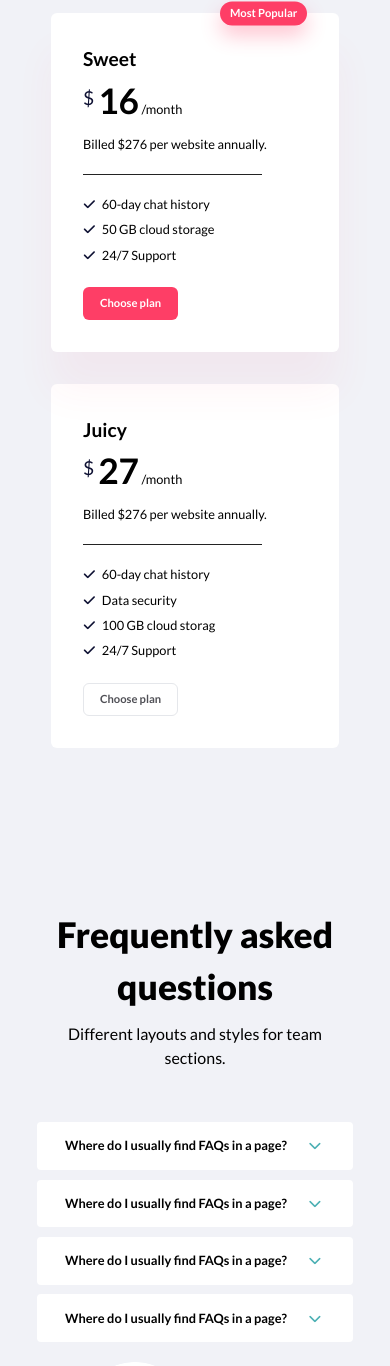
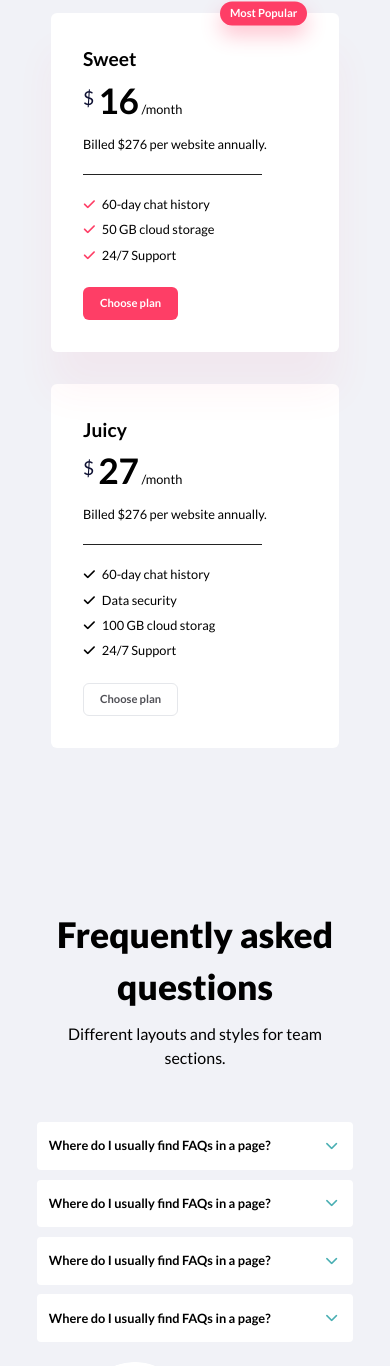
Before and after one commit to youness-159/Mabit_landing-page, a website: page src/pug/index.pug in a window 390 px wide. Shown: the part 7376-8742 px from the top of the page. Drawn offline with nearby package versions, Linux system fonts and the light colour scheme; files that its build step writes are made by us from their sources; files whose address does not match are found by name.

Commit message:
styling feature icon & fixing FAQ responsiveness

```diff
--- a/src/pug/components/accrodion.pug
+++ b/src/pug/components/accrodion.pug
@@ -1,12 +1,13 @@
 mixin accrodion(data)
     details.faq-accrodion.relative.bg-white.transition.rounded-lg(class=" shrink-0 mb-[3%] duration-[3s]")
-        summary.font-semibold.cursor-pointer.text-nowrap.w-fit(class="py-[1.8rem] px-[3.5rem]")
+        summary.font-semibold.flex.items-center.justify-between.gap-4.cursor-pointer.text-nowrap.w-full(class="py-[1.8rem] px-[3.5rem] max-[401px]:px-[3vw] ")
             span
                 | #{data.question}
-            span.accrodion-icon.rounded-full.absolute.-right-5(class="w-[6.8rem] h-[6.8rem] ")
-                i(class="fa  fa-chevron-down text-green-500")
-            span.accrodion-icon.hidden.rounded-full.absolute.-right-5(class="w-[6.8rem] h-[6.8rem] ")
-                i(class="fa  fa-chevron-up  text-green-500")
+            div
+                span.accrodion-icon.flex.items-center.text-center.justify-center.rounded-full(class="w-[2.4rem] h-[2.4rem] ")
+                    i(class="fa  fa-chevron-down text-green-500")
+                span.accrodion-icon.flex.items-center.text-center.justify-center.hidden.rounded-full(class="w-[2.4rem] h-[2.4rem] ")
+                    i(class="fa  fa-chevron-up  text-green-500")
 
         p(class="pb-[1.8rem] px-[3.5rem]")
             | #{data.answer}
--- a/src/pug/components/price.pug
+++ b/src/pug/components/price.pug
@@ -11,7 +11,7 @@ mixin price(data,i)
       ul.features.flex.flex-col.gap-3(class='mt-[2.5rem]')
         each feature in data.features
           li.flex.gap-3
-            span.text-dark2.rounded-full.text-center(class='w-[1.6rem] h-[1.6rem]')
+            span.rounded-full.text-center(class='w-[1.6rem] h-[1.6rem]')
               i.fa.fa-check
             span #{feature}
       button.text-sm.font-semibold.text-dark5.rounded-xl.transition(class='border-[.2rem] mt-[2.8rem] px-[2rem] py-[.9rem] hover:bg-red hover:text-white hover:border-transparent duration-[.3s]')
@@ -28,7 +28,7 @@ mixin price(data,i)
       ul.features.flex.flex-col.gap-3(class='mt-[2.5rem]')
         each feature in data.features
           li.flex.gap-3
-            span.text-dark2.rounded-full.text-center(class='w-[1.6rem] h-[1.6rem]')
+            span.text-red.text-dark2.rounded-full.text-center(class='w-[1.6rem] h-[1.6rem]')
               i.fa.fa-check
             span #{feature}
       button.text-sm.font-semibold.rounded-xl(class='border-[.2rem] mt-[2.8rem] px-[2rem] py-[.9rem] bg-red text-white border-transparent')
```
Also changed, not shown: public/index.html, public/output.css.
